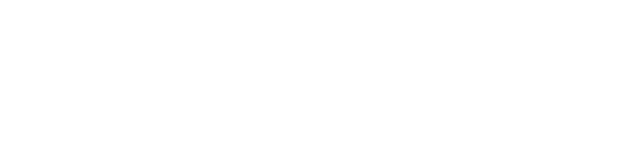
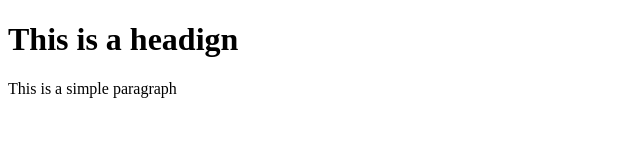
Before and after one commit to KenjinMean/Demo-Repo, a plain HTML site: page index.html in a window 1280 px wide. Shown: the whole page, without its empty margins (0-640 px from the left). Drawn offline with Linux system fonts and the light colour scheme.

Commit message:
added contents on index.html

```diff
--- a/index.html
+++ b/index.html
@@ -6,5 +6,9 @@
     <meta name="viewport" content="width=device-width, initial-scale=1.0" />
     <title>THis a demo for github</title>
   </head>
-  <body></body>
+  <body>
+    <h1>This is a headign</h1>
+    <p>This is a simple paragraph</p>
+    <div class="box"></div>
+  </body>
 </html>
```
